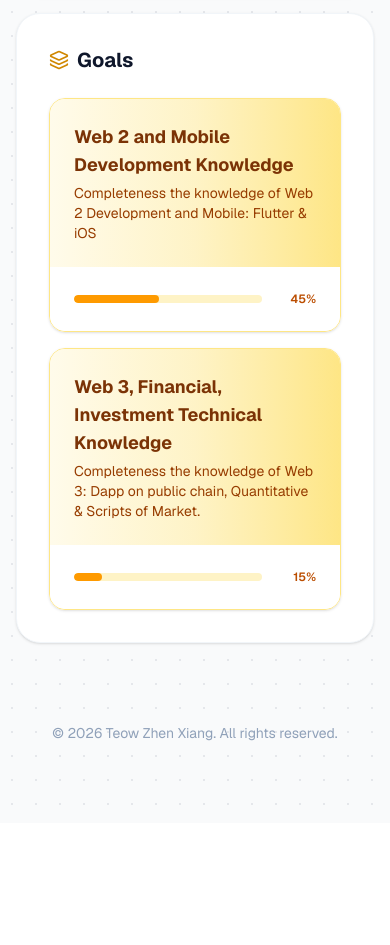
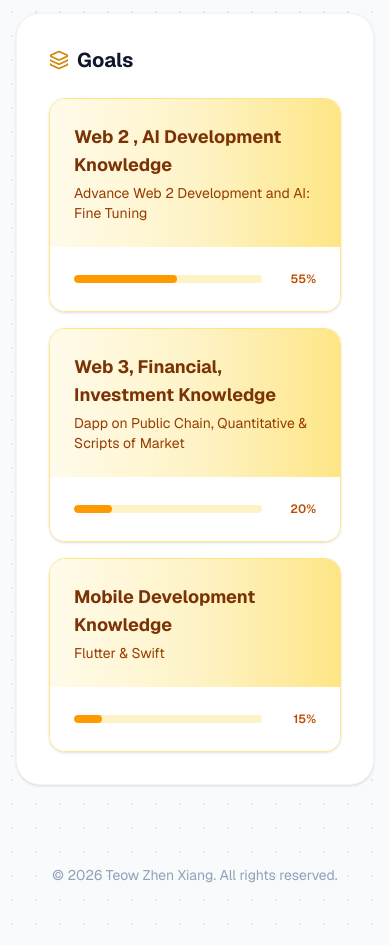
Before and after one commit to Teowwwzx/CV, a Next.js app in the folder cv-app/: page / in a window 390 px wide. Shown: the part 7560-8505 px from the top of the page. Before the commit the page ends 8383 px from the top, so only its background shows below. Built offline with nearby package versions, Linux system fonts and the light colour scheme.

Commit message:
docs(cv-data): update goals section with current focus areas
Update the goals section to reflect current learning priorities in Web 2/AI, Web 3/finance, and mobile development. Progress percentages have been adjusted accordingly.

```diff
--- a/cv-app/src/data/cv-data.ts
+++ b/cv-app/src/data/cv-data.ts
@@ -214,13 +214,18 @@ export const cvData = {
   ],
   goals: [
     {
-      name: "Web 2 and Mobile Development Knowledge",
-      description: "Completeness the knowledge of Web 2 Development and Mobile: Flutter & iOS",
-      progress: 45,
+      name: "Web 2 , AI Development Knowledge",
+      description: "Advance Web 2 Development and AI: Fine Tuning",
+      progress: 55,
     },
     {
-      name: "Web 3, Financial, Investment Technical Knowledge",
-      description: "Completeness the knowledge of Web 3: Dapp on public chain, Quantitative & Scripts of Market.",
+      name: "Web 3, Financial, Investment Knowledge",
+      description: "Dapp on Public Chain, Quantitative & Scripts of Market",
+      progress: 20,
+    },
+    {
+      name: "Mobile Development Knowledge",
+      description: "Flutter & Swift",
       progress: 15,
     },
   ],
```
